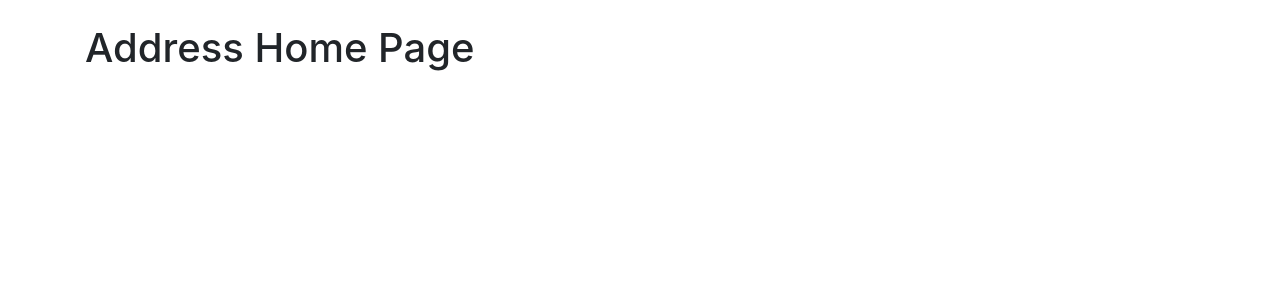
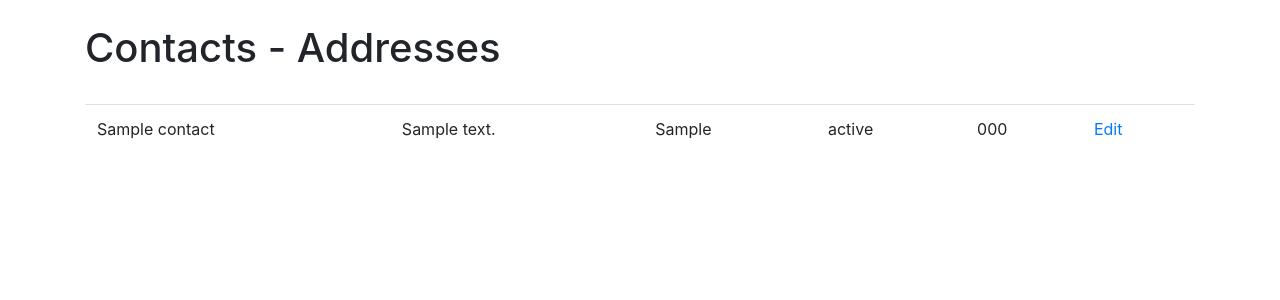
Before and after one commit to ten120963/address_test, a Django app: page / in a window 1280 px wide. Shown: the part 56-356 px from the top of the page. Run offline with Django 3.2, Linux system fonts and the light colour scheme; tables that the repository leaves empty hold one stand-in row (values such as "Sample post").

Commit message:
modified data display

```diff
--- a/address/templates/home.html
+++ b/address/templates/home.html
@@ -2,6 +2,21 @@
 
 {% block 'content' %}
 
-	<h1>Address Home Page</h1>
+<h1>Contacts - Addresses</h1>
+<br/>
+	{% if all_contacts %}
+		<table class="table" table-bordered>
+			{% for records in all_contacts %}
+				<tr>
+					<td>{{ records.name }}</td>
+					<td>{{ records.address }}</td>
+					<td>{{ records.city }}</td>
+					<td>{{ records.state }}</td>
+					<td>{{ records.zipcode }}</td>
+					<td><a href="#">Edit</a></td>
+				</tr>
+			{% endfor %}
+		</table>
+	{% endif %}
 
 {% endblock %}
--- a/address/views.py
+++ b/address/views.py
@@ -1,7 +1,9 @@
 from django.shortcuts import render, redirect
+from .models import Contact
 
 def home(request):
-	return render(request, 'home.html', {})
+	all_contacts = Contact.objects.all
+	return render(request, 'home.html', {'all_contacts': all_contacts})
 
 def add(request):
 	return render(request, 'add.html', {})
```
